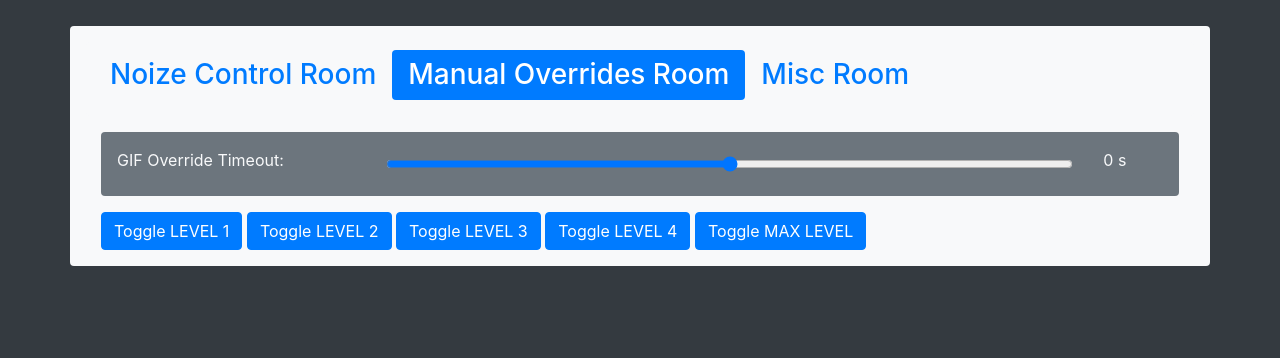
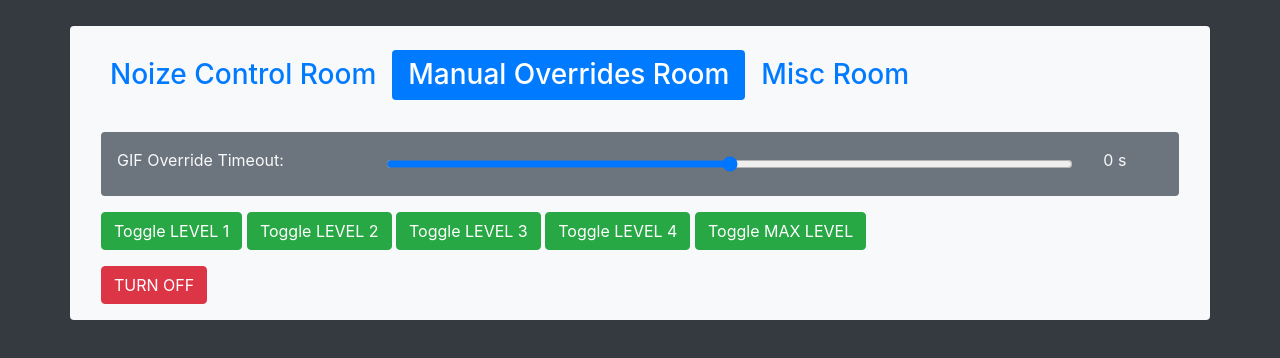
Before and after one commit to megafinz/PartyLevelBot4000, a website: page party-hq.html in a window 1280 px wide. Both pictures are taken after a click on the link "Manual Overrides Room". Shown: the part 86-444 px from the top of the page. Drawn offline with nearby package versions, Linux system fonts and the light colour scheme; no server answers.

Commit message:
Turn off manual override

```diff
--- a/party-hq.html
+++ b/party-hq.html
@@ -128,11 +128,15 @@
                                 </div>
                         </div>
 
-                        <button class="btn btn-primary" onclick="toggleLvl(0)">Toggle LEVEL 1</button>
-                        <button class="btn btn-primary" onclick="toggleLvl(1)">Toggle LEVEL 2</button>
-                        <button class="btn btn-primary" onclick="toggleLvl(2)">Toggle LEVEL 3</button>
-                        <button class="btn btn-primary" onclick="toggleLvl(3)">Toggle LEVEL 4</button>
-                        <button class="btn btn-primary" onclick="toggleLvl(4)">Toggle MAX LEVEL</button>
+                        <button class="btn btn-success" onclick="toggleLvl(0)">Toggle LEVEL 1</button>
+                        <button class="btn btn-success" onclick="toggleLvl(1)">Toggle LEVEL 2</button>
+                        <button class="btn btn-success" onclick="toggleLvl(2)">Toggle LEVEL 3</button>
+                        <button class="btn btn-success" onclick="toggleLvl(3)">Toggle LEVEL 4</button>
+                        <button class="btn btn-success" onclick="toggleLvl(4)">Toggle MAX LEVEL</button>
+
+                        <div class="mt-3">
+                            <button class="btn btn-danger" onclick="turnOffManualOverride()">TURN OFF</button>
+                        </div>
                     </div>
                 </div>
 
--- a/party-hq.js
+++ b/party-hq.js
@@ -37,6 +37,10 @@ function updateCfg() {
 
 function toggleLvl(lvl) {
     socket.emit('hq toggle lvl', lvl);
+}
+
+function turnOffManualOverride() {
+    socket.emit('hq turn off manual override');
 }
 
 function setMinThreshold(value, notify = false) {
--- a/server.js
+++ b/server.js
@@ -35,7 +35,11 @@ io.on('connection', socket => {
     socket.on('amplitude in', amp => socket.broadcast.emit('amplitude out', amp));
     socket.on('hq toggle lvl', lvl => {
         socket.broadcast.emit('hq toggle lvl', lvl);
-        console.log('PARTY LEVEL OVERRIDE: ' + lvl);
+        console.log('PARTY LEVEL OVERRIDE: ' + (lvl + 1));
+    });
+    socket.on('hq turn off manual override', () => {
+        socket.broadcast.emit('hq turn off manual override');
+        console.log('TURN OFF PARTY LEVEL OVERRIDE');
     });
     socket.on('hq cfg update min amp threshold', value => {
         _cfg.MinAmpThreshold = value;
```
Also changed, not shown: party.js (+18 -5 lines).
